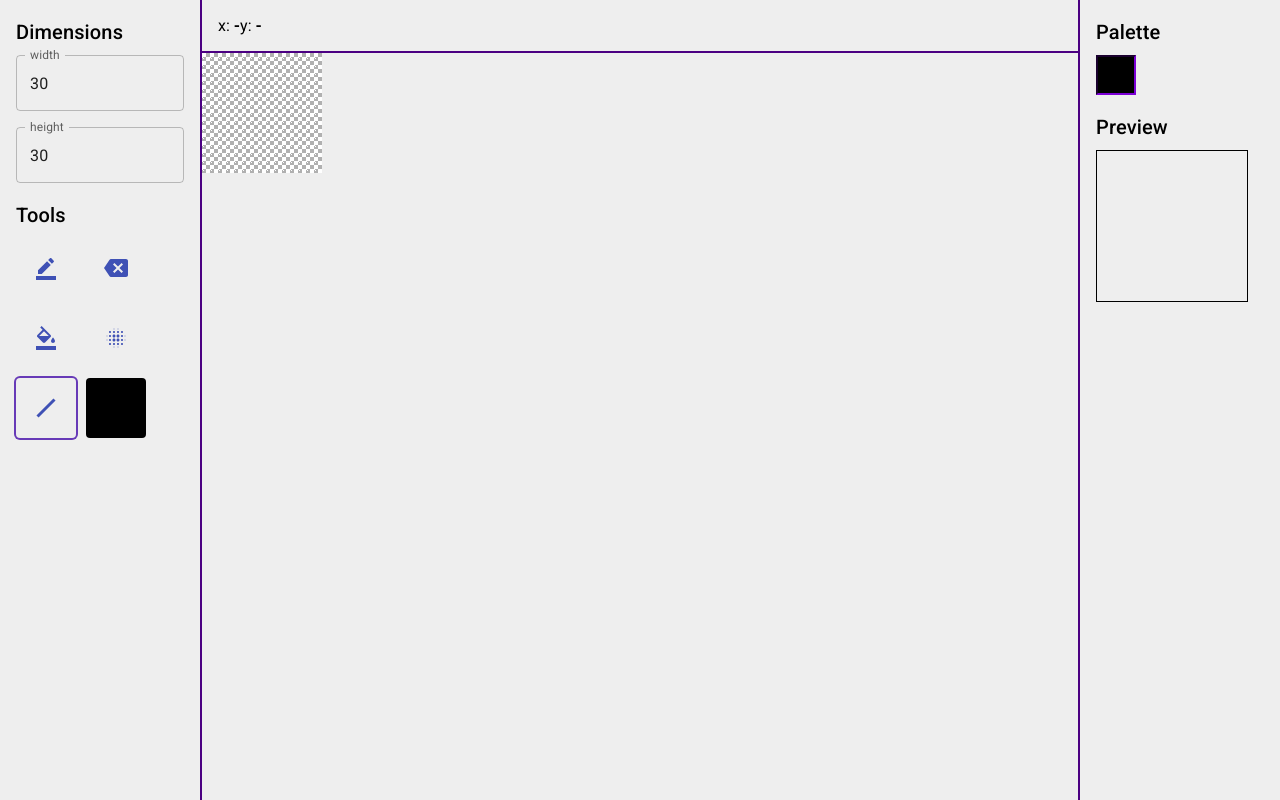
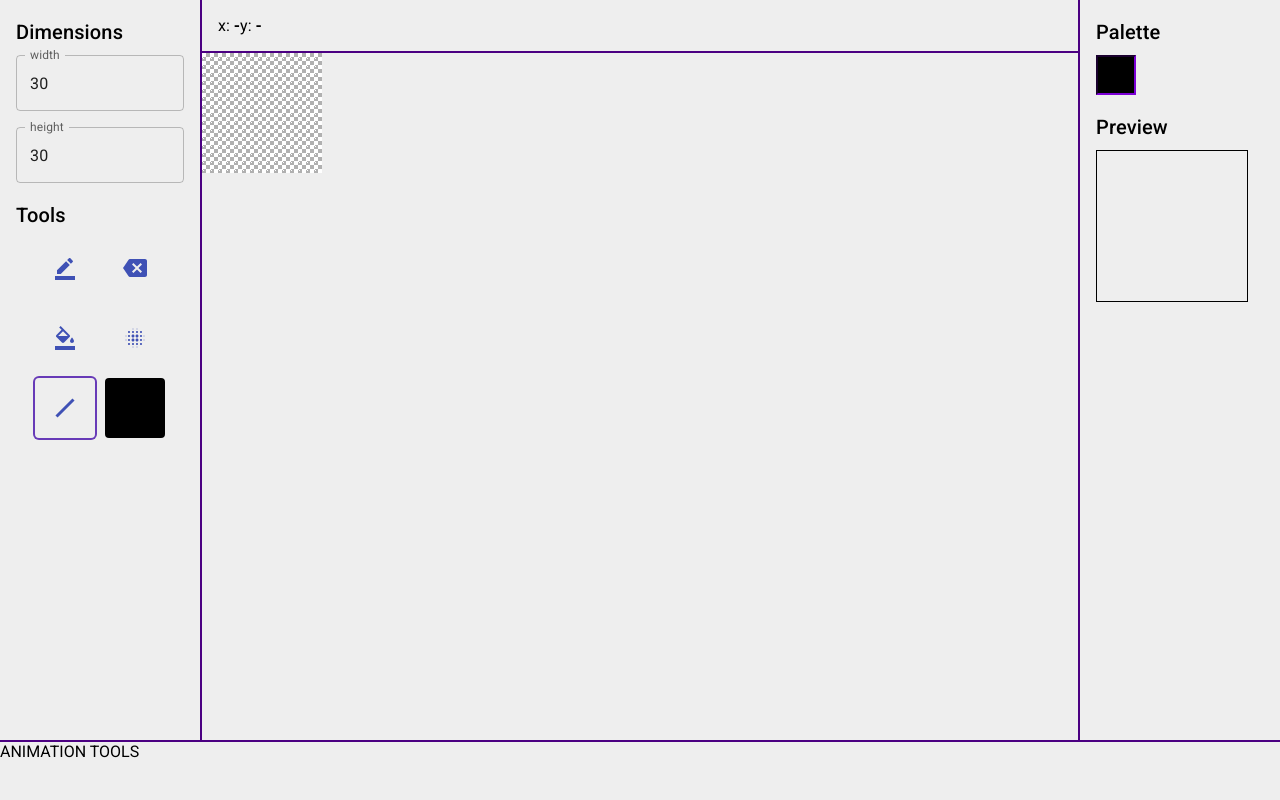
Before and after one commit to smurawczik/pixor, a React (Create React App) app: page / in a window 1280 px wide. Built offline with nearby package versions, Linux system fonts and the light colour scheme.

Commit message:
fix line coloring, and add animation tools wrapper

```diff
--- a/src/components/AppLayout/AppLayout.tsx
+++ b/src/components/AppLayout/AppLayout.tsx
@@ -2,19 +2,31 @@ import { Box } from "@mui/material";
 import styled from "styled-components";
 import { LARGE_PC_BREAKPOINT } from "../../constants";
 import { Canvas } from "../Canvas";
+import { CanvasAnimation } from "../CanvasAnimation";
 import { CanvasPalette } from "../CanvasPalette/CanvasPalette";
 import { CanvasPreview } from "../CanvasPreview";
 import { CanvasTools } from "../CanvasTools";
 import { DimensionsDialog } from "../DimensionsDialog";
 
 const StyledAppLayout = styled.div`
+  display: flex;
+  flex-direction: column;
+  height: 100%;
+`;
+
+const StyledAppThreeMainPanelsLayout = styled.div`
   display: grid;
   grid-template-columns: 125px 1fr 125px;
-  height: 100%;
+  flex-grow: 1.5;
 
   @media (min-width: ${LARGE_PC_BREAKPOINT}) {
     grid-template-columns: 200px 1fr 200px;
   }
+`;
+
+const StyledAppAnimationLayer = styled.div`
+  min-height: 60px;
+  border-top: 2px solid indigo;
 `;
 
 const StyledAppLeftPanelWrapper = styled.div`
@@ -39,6 +51,7 @@ const StyledCanvasPaneWrapper = styled.div`
 export const AppLayout = () => {
   return (
     <StyledAppLayout>
+      <StyledAppThreeMainPanelsLayout>
         <StyledAppLeftPanelWrapper>
           <Box sx={{ m: 2 }}>
             <DimensionsDialog />
@@ -54,6 +67,10 @@ export const AppLayout = () => {
             <CanvasPreview />
           </Box>
         </StyledAppRightPanelWrapper>
+      </StyledAppThreeMainPanelsLayout>
+      <StyledAppAnimationLayer>
+        <CanvasAnimation />
+      </StyledAppAnimationLayer>
     </StyledAppLayout>
   );
 };
--- /dev/null
+++ b/src/components/CanvasAnimation/components/CanvasAnimation.tsx
@@ -0,0 +1,3 @@
+export const CanvasAnimation = () => {
+  return <div>ANIMATION TOOLS</div>;
+};
--- /dev/null
+++ b/src/components/CanvasAnimation/index.ts
@@ -0,0 +1 @@
+export { CanvasAnimation } from "./components/CanvasAnimation";
--- a/src/components/CanvasTools/components/CanvasTools.tsx
+++ b/src/components/CanvasTools/components/CanvasTools.tsx
@@ -14,6 +14,7 @@ const EditingTools = styled.div`
   display: grid;
   grid-template-columns: 40px 40px;
   gap: 10px;
+  justify-content: center;
 
   @media (min-width: ${LARGE_PC_BREAKPOINT}) {
     grid-template-columns: 60px 60px;
--- a/src/components/CanvasTools/components/ColorPicker.tsx
+++ b/src/components/CanvasTools/components/ColorPicker.tsx
@@ -33,7 +33,7 @@ export const ColorPicker = () => {
   const currentColor = useAppSelector(canvasSelectors.currentColor);
 
   const throttleColorChange = useRef(
-    throttle((nextValue) => dispatch(canvasActions.changeColor(nextValue)), 100)
+    throttle((nextValue) => dispatch(canvasActions.changeColor(nextValue)), 20)
   ).current;
 
   return (
--- a/src/redux/canvas/canvas.slice.ts
+++ b/src/redux/canvas/canvas.slice.ts
@@ -59,10 +59,18 @@ export const canvasSlice = createSlice({
     setWidth: (state: CanvasSliceState, action: PayloadAction<number>) => {
       state.size.width = action.payload;
       state.pixelSize.width = state.size.width * CANVAS_DIMENSION_MULTIPLIER;
+      state.canvasPixelData = generateNbyMObjectMatrix(
+        action.payload,
+        state.size.height
+      );
     },
     setHeight: (state: CanvasSliceState, action: PayloadAction<number>) => {
       state.size.height = action.payload;
       state.pixelSize.height = state.size.height * CANVAS_DIMENSION_MULTIPLIER;
+      state.canvasPixelData = generateNbyMObjectMatrix(
+        state.size.width,
+        action.payload
+      );
     },
     setCoords: (
       state: CanvasSliceState,
--- a/src/redux/canvas/canvas.thunks.ts
+++ b/src/redux/canvas/canvas.thunks.ts
@@ -117,8 +117,6 @@ const lineMove = createAsyncThunk<
   if (drawingLineData) {
     const { x: startX, y: startY } = drawingLineData.start;
 
-    canvasContext.fillStyle = color;
-
     const points = linePoints({ x: startX, y: startY }, { x, y });
 
     // remove previous lineLayerColor
@@ -163,6 +161,7 @@ const lineMove = createAsyncThunk<
       Object.keys(clonedCanvasPixelData[xIndex]).forEach((yKey) => {
         const yIndex = parseInt(yKey);
         if (clonedCanvasPixelData[xIndex][yIndex].lineLayerColor) {
+          canvasContext.fillStyle = color;
           canvasContext.fillRect(
             (xIndex - 1) * CANVAS_DIMENSION_MULTIPLIER,
             (yIndex - 1) * CANVAS_DIMENSION_MULTIPLIER,
```
Lines whose indentation alone changed are shown as unchanged.
